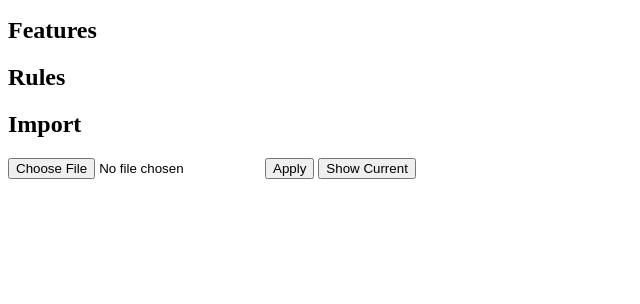
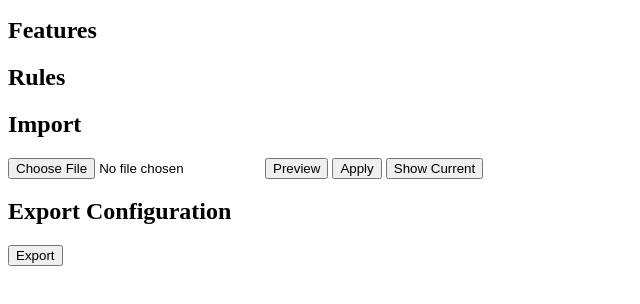
Before and after one commit to devynspencer/edge-utils, a browser extension: page src/html/options.html in a window 1280 px wide. Shown: the part 110-414 px from the top of the page, without its empty margins (0-640 px from the left). Drawn offline with Linux system fonts and the light colour scheme.

Commit message:
Add buttons to options popout

```diff
--- a/src/html/options.html
+++ b/src/html/options.html
@@ -15,8 +15,12 @@
       <h2>Import</h2>
 
       <input id="inputConfigFile" type="file" name="inputConfigFile" />
+      <button class="action-btn" id="previewConfig">Preview</button>
       <button class="action-btn" id="applyConfig">Apply</button>
       <button class="action-btn" id="showConfig">Show Current</button>
+
+      <h2>Export Configuration</h2>
+      <button class="action-btn" id="exportConfig">Export</button>
     </div>
 
     <script src="../js/shared.js"></script>
```
